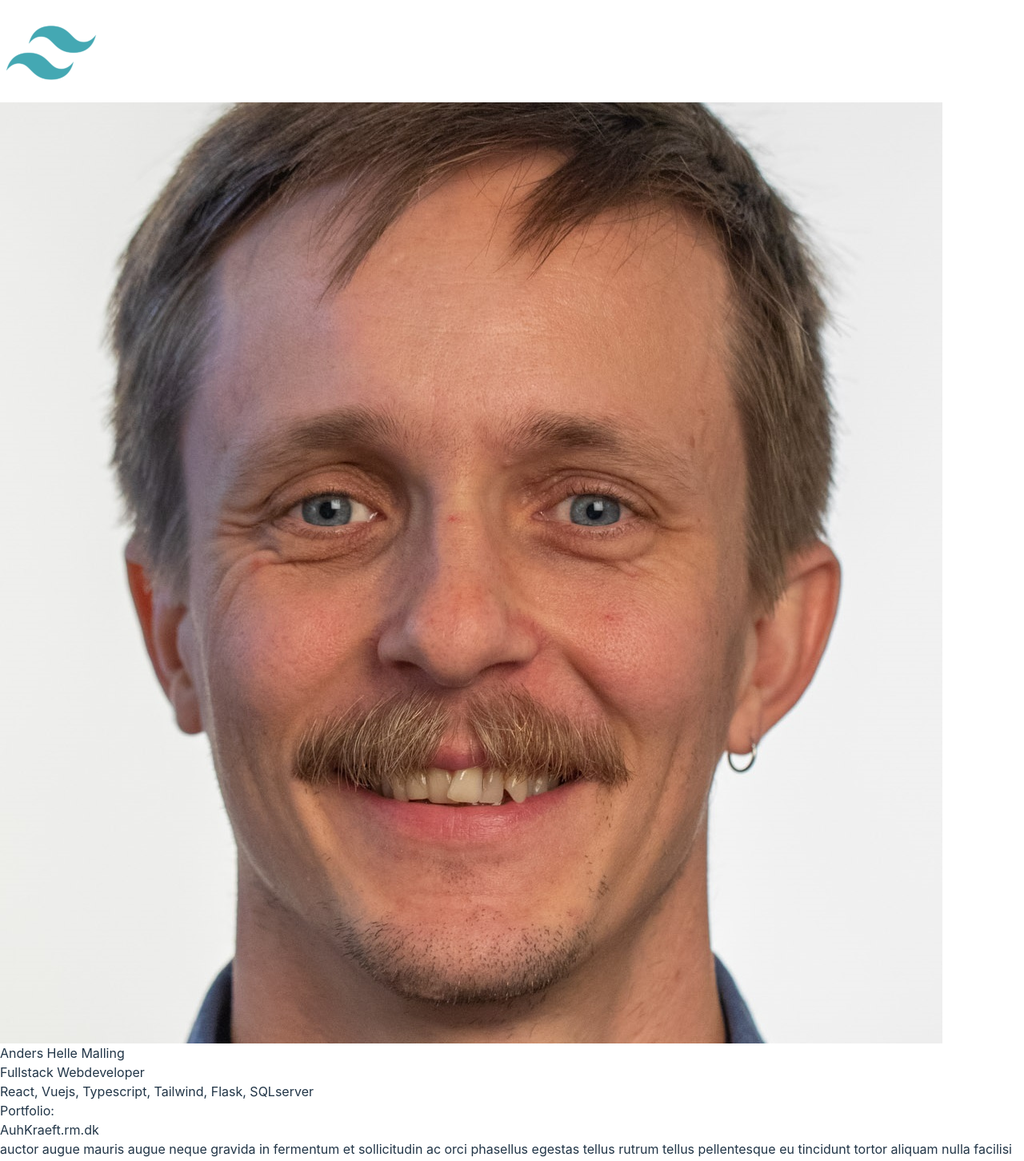
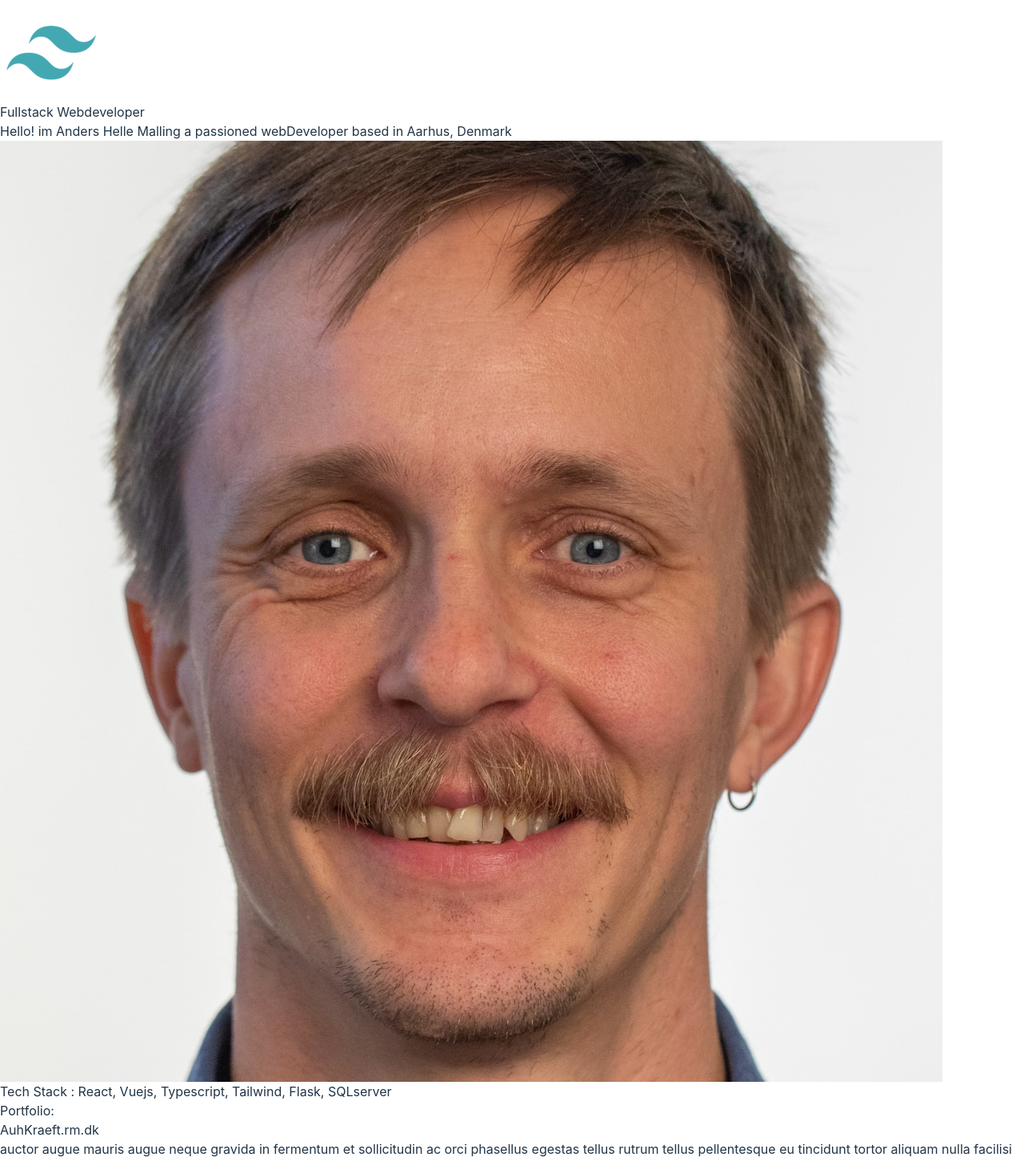
Before and after one commit to aMalling/portfolio-tw, a React (Vite) app: page / in a window 1280 px wide. Shown: the part 560-2012 px from the top of the page at 80% size. Built offline with nearby package versions, Linux system fonts and the light colour scheme.

Commit message:
fixing landingpage padding etc

```diff
--- a/src/App.jsx
+++ b/src/App.jsx
@@ -9,16 +9,21 @@ export default function App() {
       <MyNavBar />
 
       <div className="flex h-5/6 mb-24 items-center justify-center">
-        <div className="shadow drop-shadow-2xl p-2 ">
+        <div className="w-3/5 h-auto grid grid-cols-2   p-2 ">
+          <div className="flex-row items-center justify-center  p-5">
+            <p className="text-4xl font-bold mt-5">Fullstack Webdeveloper</p>
+            <p className="text-lg font-semibold text text-gray-500 mt-4">
+              Hello! im Anders Helle Malling a passioned webDeveloper based in
+              Aarhus, Denmark
+            </p>
+          </div>
           <img
             className="h-96 border-2 rounded-full rounded-tr-3xl border-gray-800"
             src="assets\ANDMAL.jpg"
             alt="billede af Anders"
           ></img>
-          <p className="text-lg font-semibold ">Anders Helle Malling</p>
-          <p className="text-md italic">Fullstack Webdeveloper</p>
-          <div className="text-xs">
-            React, Vuejs, Typescript, Tailwind, Flask, SQLserver
+          <div className="text ml-5 col-span-2">
+            Tech Stack : React, Vuejs, Typescript, Tailwind, Flask, SQLserver
           </div>
         </div>
       </div>
```
